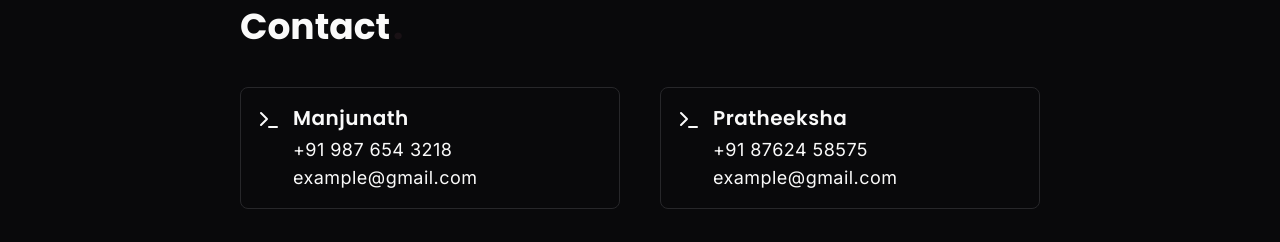
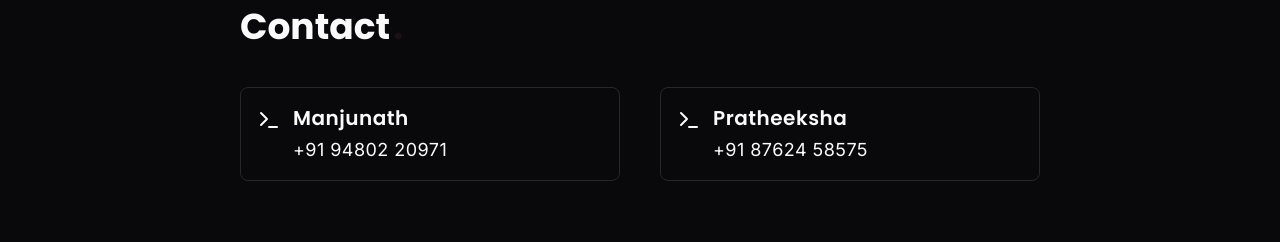
Before and after one commit to srajankumar/codeblaze, a Next.js app: page / in a window 1280 px wide. Shown: the part 5060-5302 px from the top of the page. Built offline with nearby package versions, Linux system fonts and the light colour scheme.

Commit message:
update: contact

```diff
--- a/src/components/Contact.tsx
+++ b/src/components/Contact.tsx
@@ -9,7 +9,7 @@ const AlertCard = () => {
   const alertData = [
     {
       name: "Manjunath",
-      phone: "+91 987 654 3218",
+      phone: "+91 94802 20971",
       email: "example@gmail.com",
     },
     {
@@ -40,12 +40,12 @@ const AlertCard = () => {
                   >
                     {item.phone}
                   </Link>
-                  <Link
+                  {/* <Link
                     className="hover:underline underline-offset-4"
                     href={`mailto:${item.email}`}
                   >
                     {item.email}
-                  </Link>
+                  </Link> */}
                 </AlertDescription>
               </div>
             </div>
```
